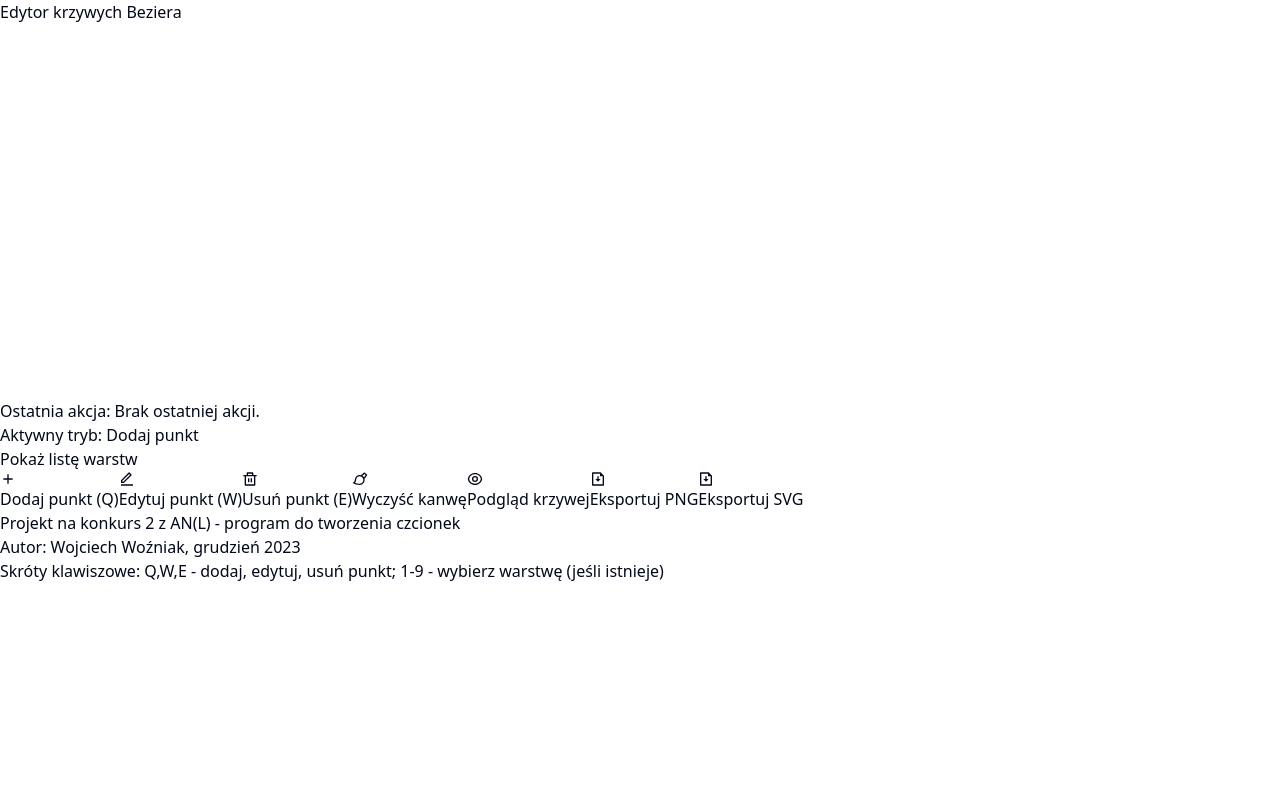
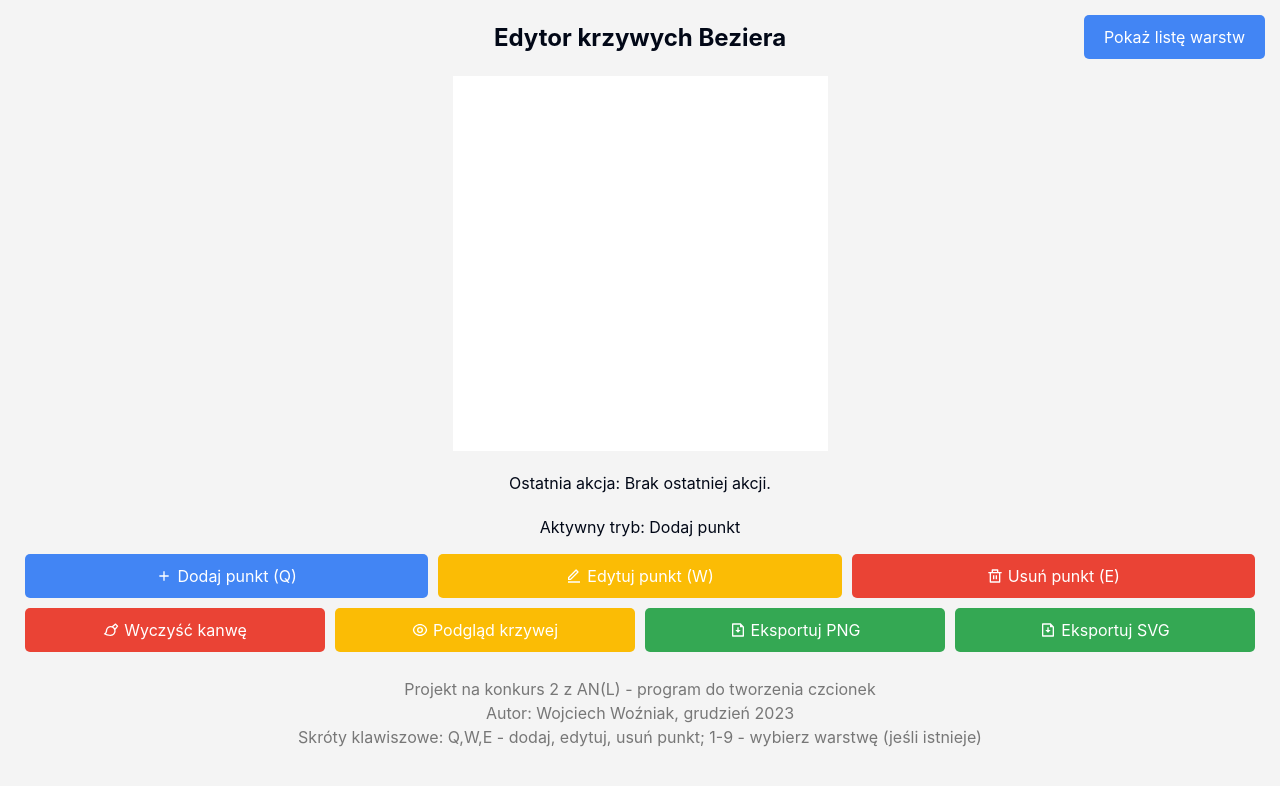
Before and after one commit to wojwozniak/bezier-curves, a React (Vite) app: page / in a window 1280 px wide. Shown: the top 786 px of the page. Built offline with nearby package versions, Linux system fonts and the light colour scheme.

Commit message:
old css - will delete later

```diff
--- a/src/index.css
+++ b/src/index.css
@@ -70,7 +70,173 @@
   * {
     @apply border-border;
   }
+
   body {
     @apply bg-background text-foreground;
   }
 }
+
+body {
+  margin: 0;
+  font-family: -apple-system, BlinkMacSystemFont, 'Segoe UI', Roboto, 'Helvetica Neue', Arial, sans-serif;
+  background-color: #f4f4f4;
+}
+
+.app-container {
+  display: flex;
+  flex-direction: column;
+  align-items: center;
+  justify-content: space-between;
+  min-height: 85vh;
+  padding: 20px;
+}
+
+.header {
+  font-size: 24px;
+  font-weight: bold;
+  margin-bottom: 20px;
+}
+
+.editor {
+  width: 90%;
+  min-height: 200px;
+  border: 1px solid #ccc;
+  padding: 10px;
+  margin-bottom: 20px;
+}
+
+.button-row {
+  display: flex;
+  justify-content: center;
+  margin-bottom: 20px;
+  flex-wrap: wrap;
+  width: fit-content;
+}
+
+.button {
+  padding: 10px 20px;
+  margin: 0 10px;
+  background-color: #4285f4;
+  color: #fff;
+  border: none;
+  border-radius: 5px;
+  cursor: pointer;
+  flex: 0 0 calc(33.333% - 10px);
+  box-sizing: border-box;
+  margin: 5px;
+  display: flex;
+  justify-content: center;
+  align-items: center;
+  gap: 5px;
+}
+
+.row2 {
+  flex: 0 0 calc(25% - 10px);
+}
+
+
+.footer {
+  margin-top: auto;
+  text-align: center;
+  color: #777;
+}
+
+.green {
+  background-color: #34a853;
+}
+
+.red {
+  background-color: #ea4335;
+}
+
+.yellow {
+  background-color: #fbbc05;
+}
+
+.canvas {
+  border: '2px solid #ccc';
+  background-color: white;
+  margin-bottom: 10px;
+}
+
+.canvasContainer {
+  display: flex;
+  justify-content: center;
+  flex-direction: column;
+  align-items: center;
+}
+
+.canvasContainer p {
+  margin: 10px;
+}
+
+.screen {
+  display: flex;
+  justify-content: center;
+  align-items: center;
+  flex-direction: column;
+  gap: 40px;
+}
+
+.curve-list-container {
+  width: 320px;
+  margin: auto;
+  text-align: center;
+  display: flex;
+  flex-direction: column;
+  background-color: whitesmoke;
+  justify-content: space-between;
+  margin-bottom: 20px;
+  border: 2px solid red;
+  padding: 10px;
+  border-radius: 5px;
+  z-index: 20;
+}
+
+.list-container {
+  display: flex;
+  justify-content: space-between;
+  align-items: center;
+  margin-bottom: 10px;
+  flex-direction: column;
+}
+
+.curve-list {
+  list-style-type: none;
+  padding: 0;
+}
+
+.curve-list li {
+  margin-bottom: 8px;
+  cursor: pointer;
+}
+
+.curve-list li a {
+  color: black;
+  text-decoration: underline;
+}
+
+.active-curve a {
+  color: goldenrod !important;
+}
+
+.add-curve-container {
+  margin-top: 16px;
+  width: fit-content;
+}
+
+.add-curve-container input {
+  padding: 8px;
+  margin-right: 8px;
+}
+
+.add-curve-container button {
+  padding: 8px;
+  cursor: pointer;
+}
+
+.cont {
+  position: absolute;
+  top: 10px;
+  right: 10px;
+}
```
